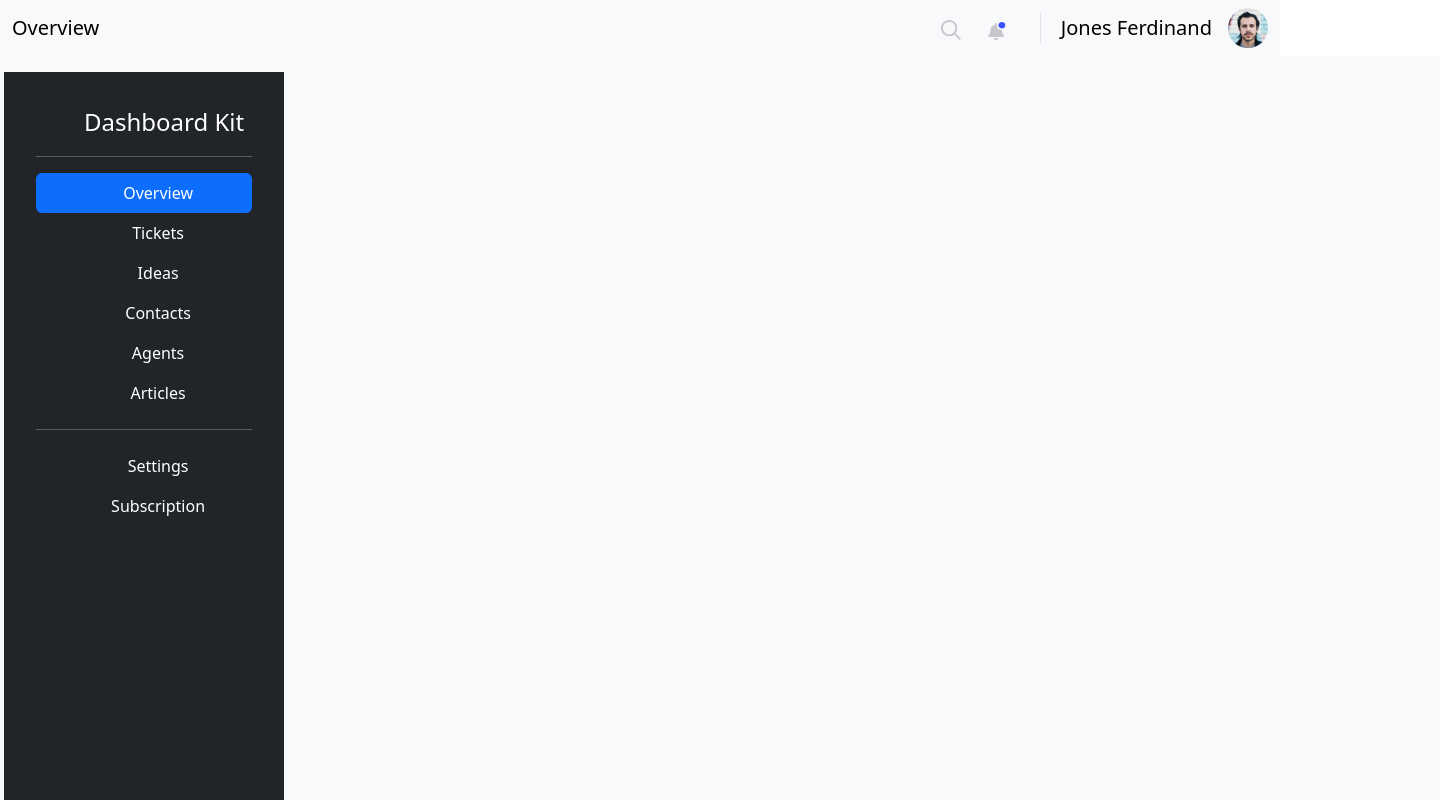
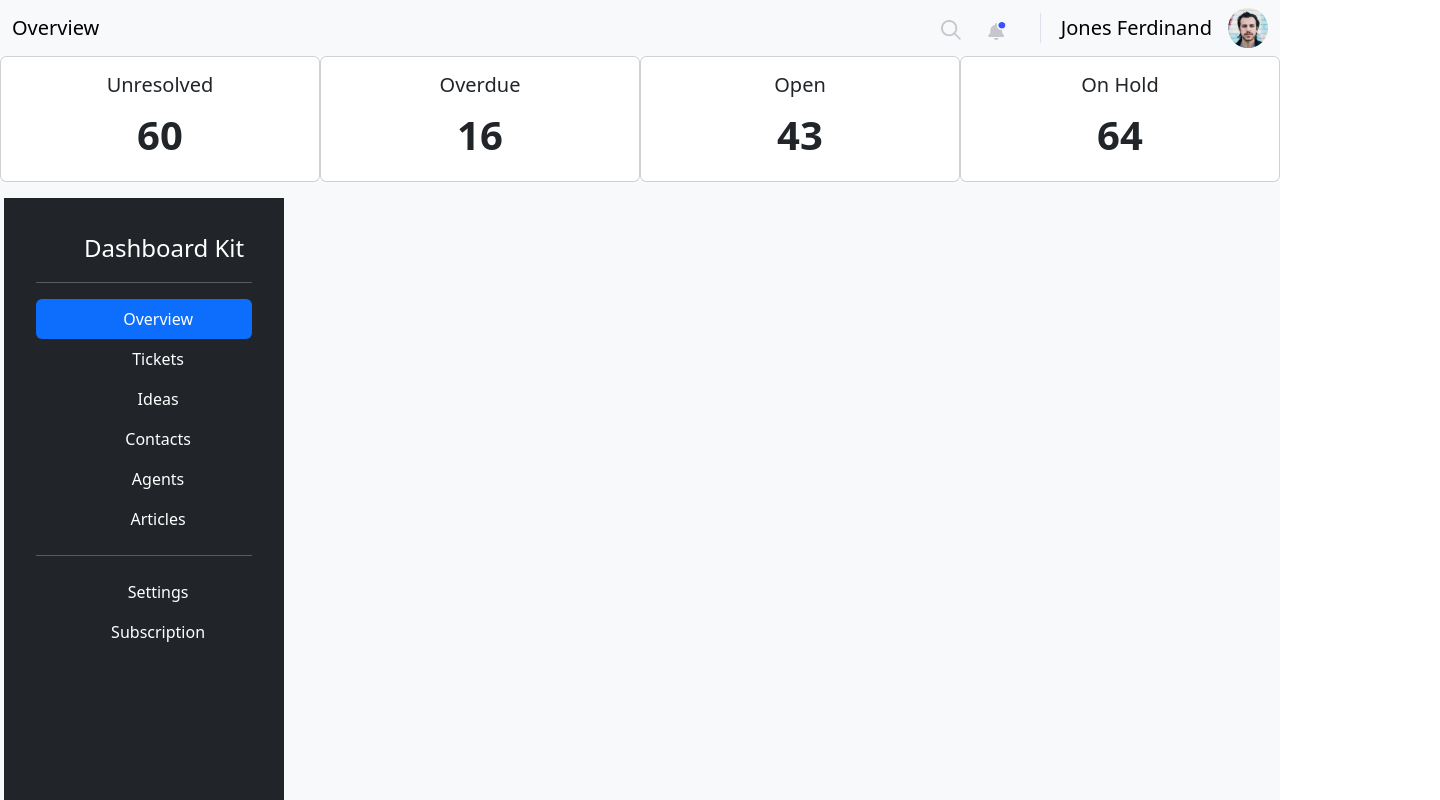
Before and after one commit to Pantehav/bootstrap, a website: page public/index.html in a window 1280 px wide. Shown: the top 800 px of the page, 1440 px wide, since content can reach past the window. Drawn offline with nearby package versions, Linux system fonts and the light colour scheme.

Commit message:
Update index.html

```diff
--- a/public/index.html
+++ b/public/index.html
@@ -54,6 +54,41 @@
 
 
 
+    <!--Number boxes (Unresolved, Overdue, Open, On Hold) -->
+
+      <div class="row row-cols-1 row-cols-md-4 g-0">
+          <div class="col">
+              <div class="card text-center card-custom">
+                  <div class="card-body card-body-custom">
+                      <h5 class="card-title">Unresolved</h5>
+                      <p class="card-text fs-1 fw-bold">60</p>
+                  </div>
+              </div>
+          </div>
+          <div class="col">
+              <div class="card text-center card-custom">
+                  <div class="card-body card-body-custom">
+                      <h5 class="card-title">Overdue</h5>
+                      <p class="card-text fs-1 fw-bold">16</p>
+                  </div>
+              </div>
+          </div>
+          <div class="col">
+              <div class="card text-center card-custom">
+                  <div class="card-body card-body-custom">
+                      <h5 class="card-title">Open</h5>
+                      <p class="card-text fs-1 fw-bold">43</p>
+                  </div>
+              </div>
+          </div>
+          <div class="col">
+              <div class="card text-center card-custom">
+                  <div class="card-body card-body-custom">
+                      <h5 class="card-title">On Hold</h5>
+                      <p class="card-text fs-1 fw-bold">64</p>
+                  </div>
+              </div>
+          </div>
 
 
         <!--Main -->
```
